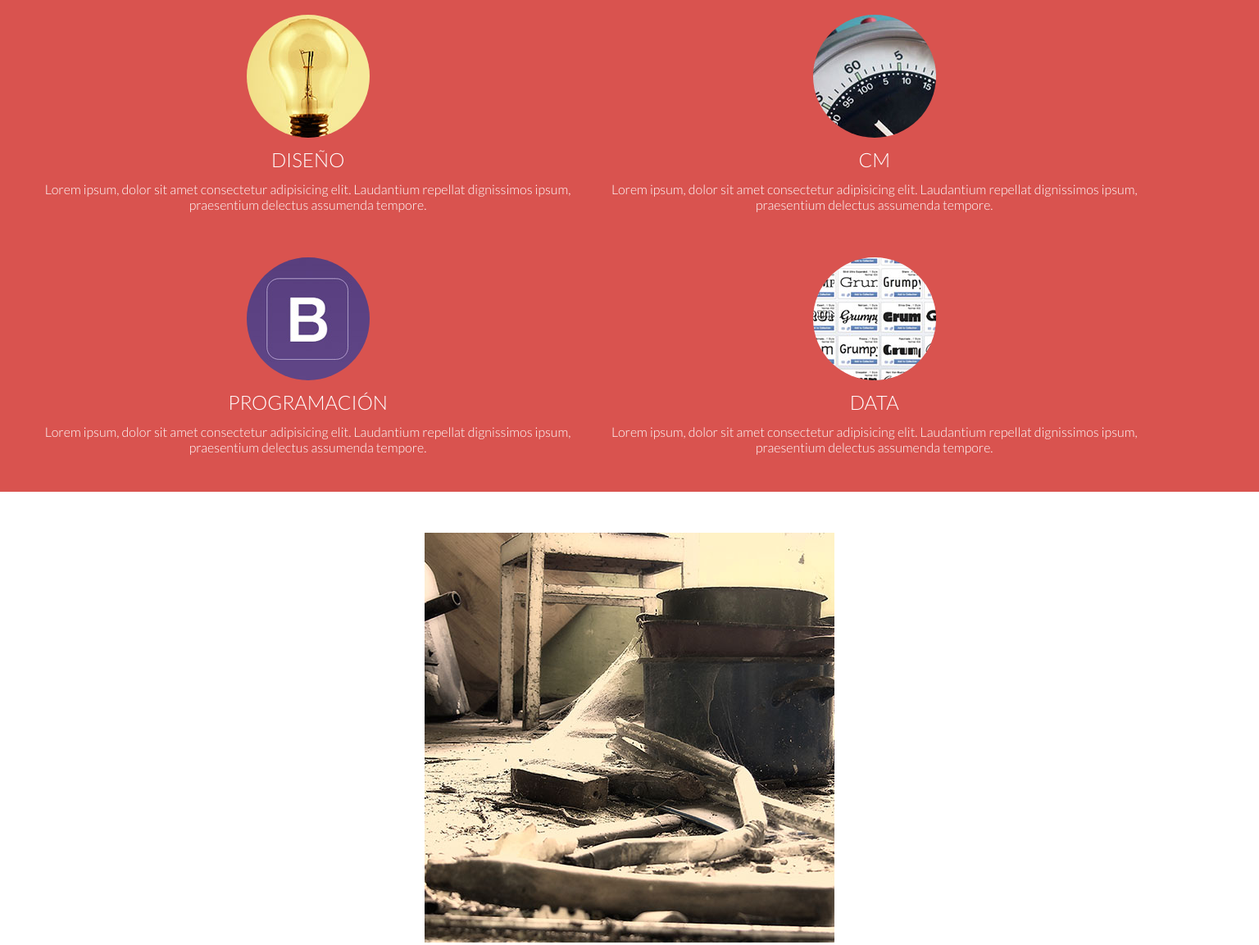
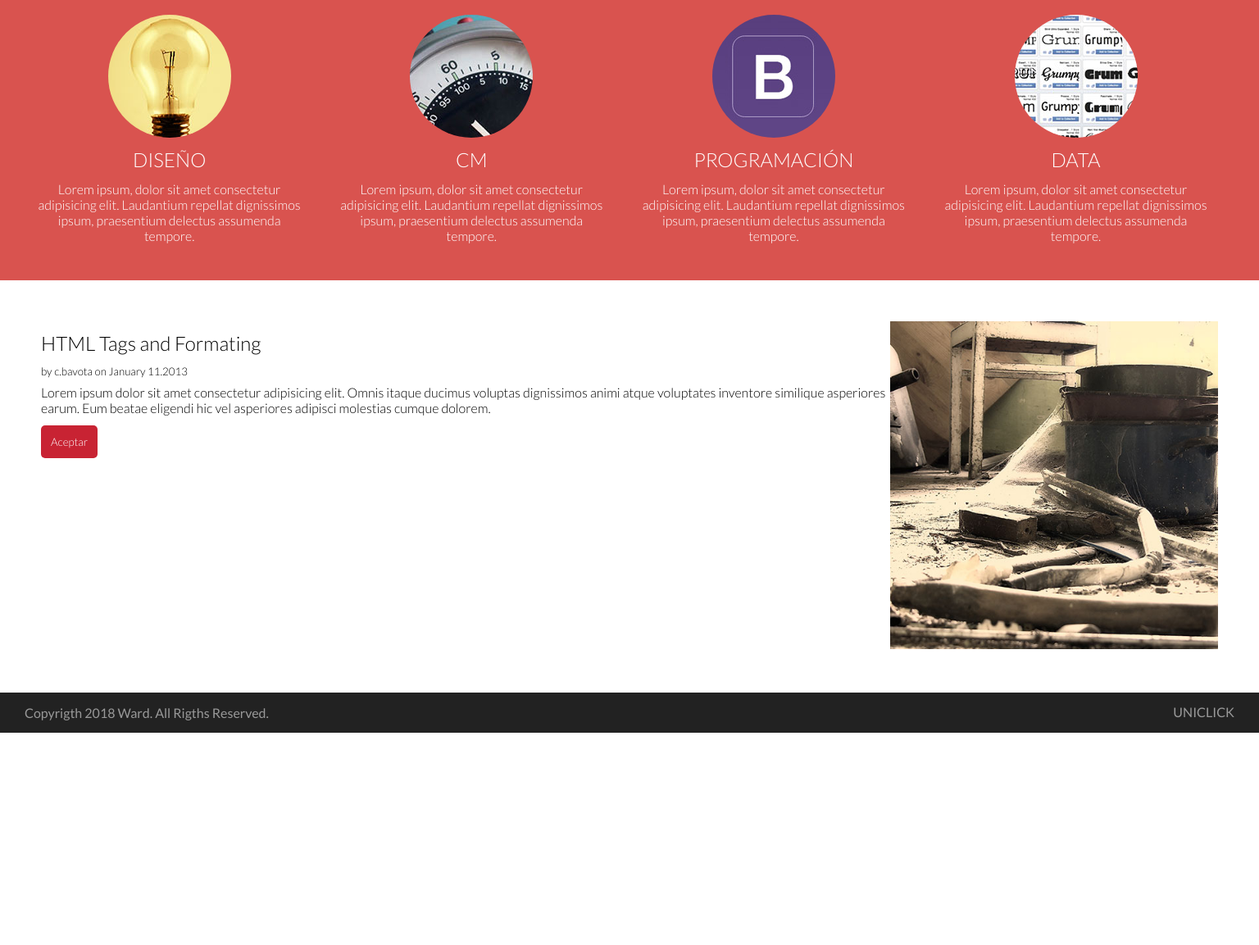
Before and after one commit to LilliamHaro/reto-uniclick, a plain HTML site: page index.html in a window 1536 px wide. Shown: the part 316-1469 px from the top of the page at 82% size. After the commit the page ends 1210 px from the top, so only its background shows below. Drawn offline with nearby package versions, Linux system fonts and the light colour scheme.

Commit message:
subiendo vista pc

```diff
--- a/css/main.css
+++ b/css/main.css
@@ -141,4 +141,37 @@ h1, h2 , h3 , h4 , h5, p {
         line-height: 18px;
     }
 }
-/* tablet */
+/* pc */
+@media (min-width: 900px) {
+    .third-section {
+        width: 50vw;
+    }
+    .article{
+        width: 23vw;
+        float: left;
+        padding: 15px;
+    }
+    .ipad-container {
+        width: 100vw;
+        padding:50px;
+        overflow: auto;
+    }
+    .float-rigth {
+        float: right;
+    }
+    .float-rigth img {
+        height: 400px;
+    }
+    .ipad-footer {
+        width: 100%;
+    }
+}
+@media (min-width: 1500px) {
+    .article{
+        width: 23vw;
+        float: left;
+        padding: 15px;
+        margin-right: 1vw;
+    }
+
+}
--- a/index.html
+++ b/index.html
@@ -63,7 +63,7 @@
         </article>
     </section>
     <section class="third-section ipad-container">
-        <div class="">
+        <div class="float-rigth">
             <img class="img-responsive" src="assets/img/image.jpg" alt="image">
         </div>
         <div class="">
```
